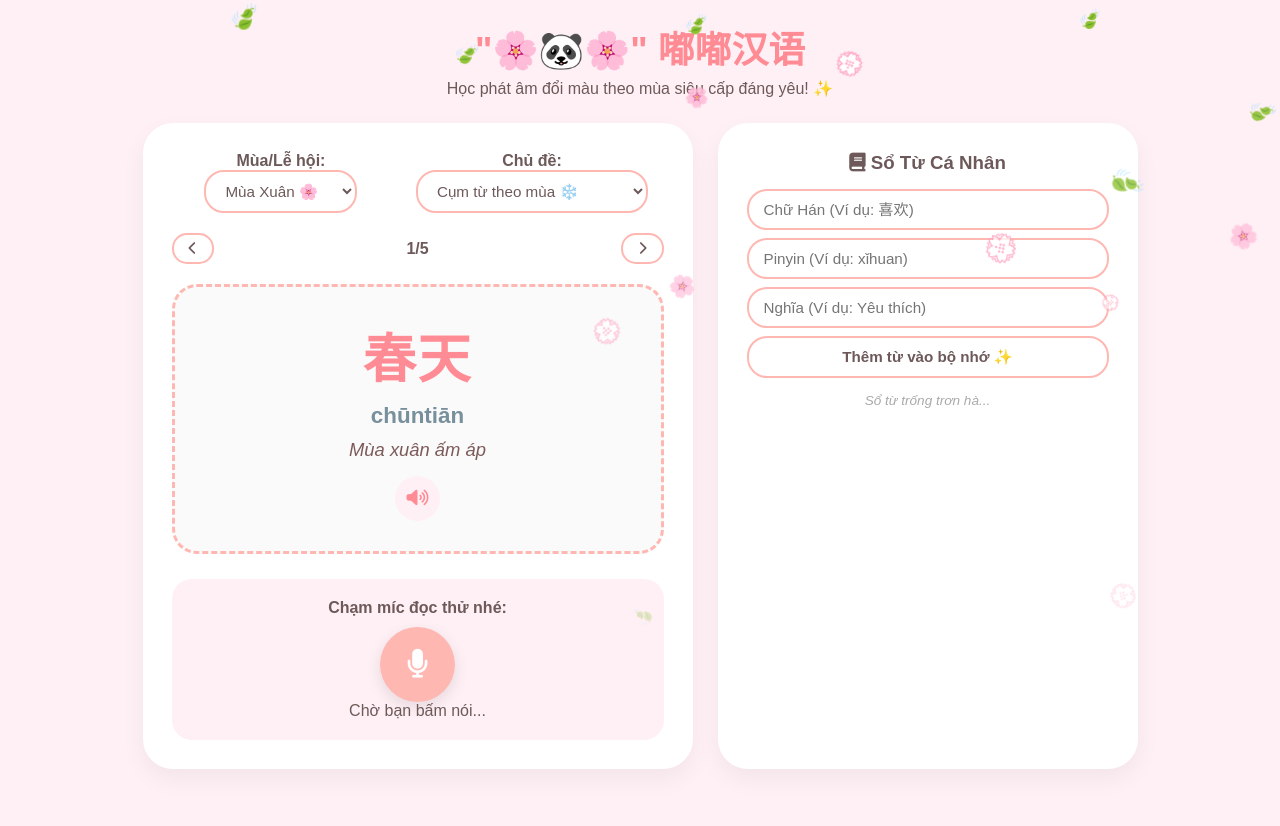
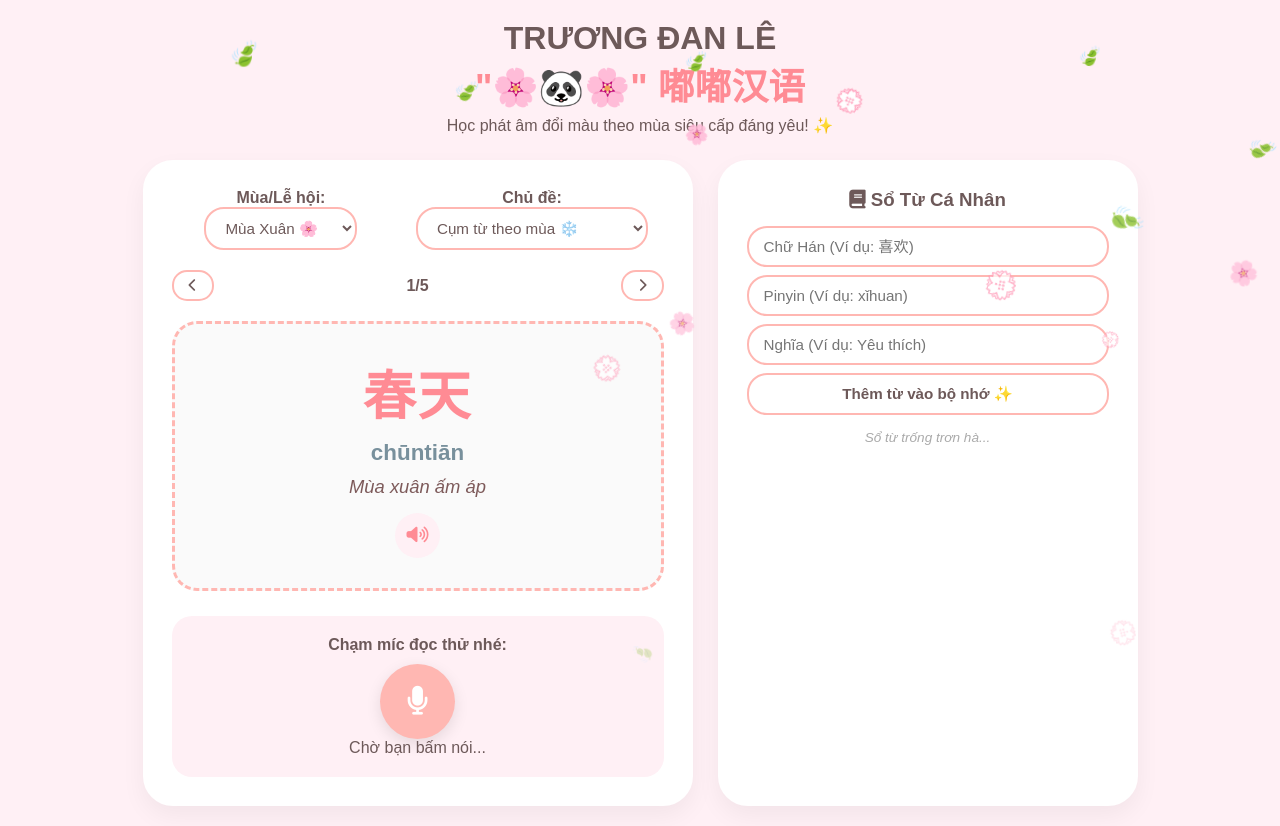
Before and after one commit to danletruongdt/G-U-DUDU-H-C-TI-NG-TRUNG, a plain HTML site: page index.html in a window 1280 px wide. Before the commit the page ends 800 px from the top, so only its background shows below. Drawn offline with Linux system fonts and the light colour scheme.

Commit message:
Update index.html

```diff
--- a/index.html
+++ b/index.html
@@ -239,6 +239,7 @@
     </style>
 </head>
 <body class="theme-spring"> <!-- Mặc định ban đầu vào là Mùa xuân dễ thương -->
+    <H1>TRƯƠNG ĐAN LÊ</H1>
 
     <div id="particle-container"></div>
 
```
